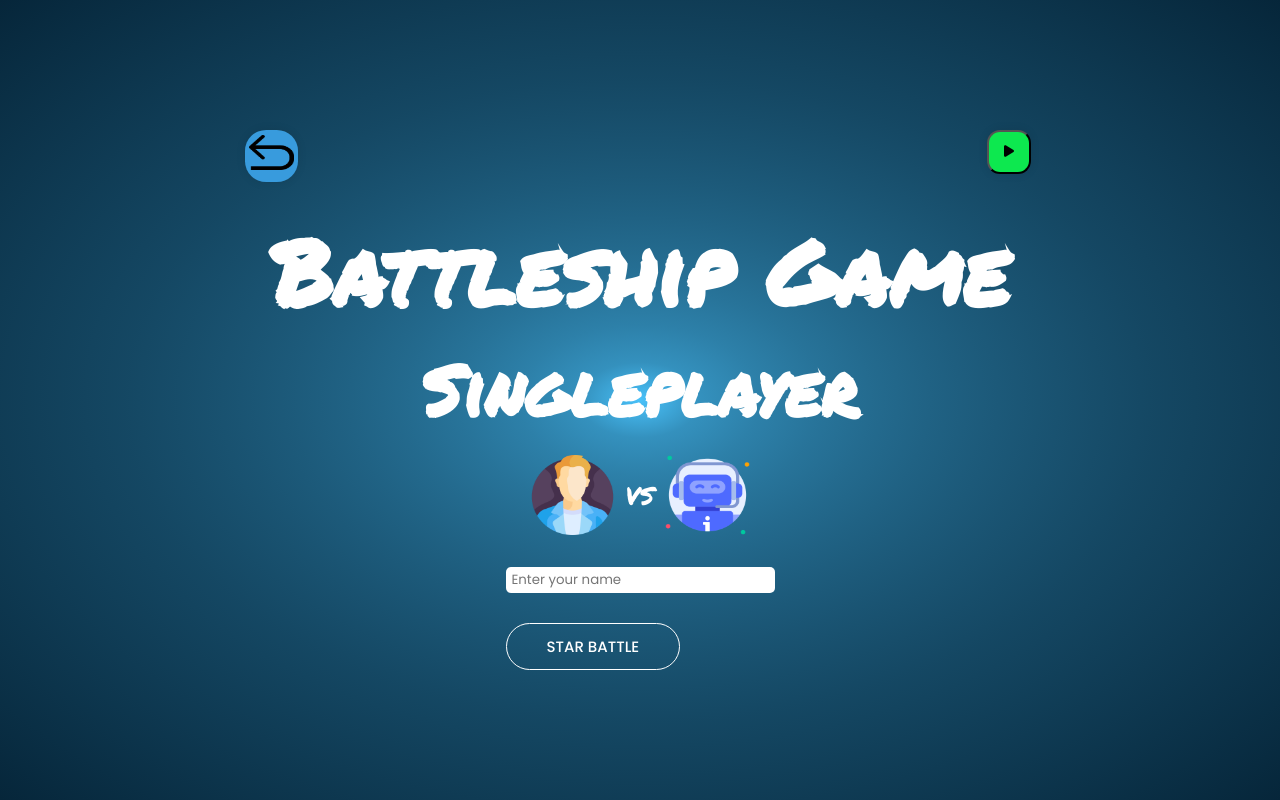
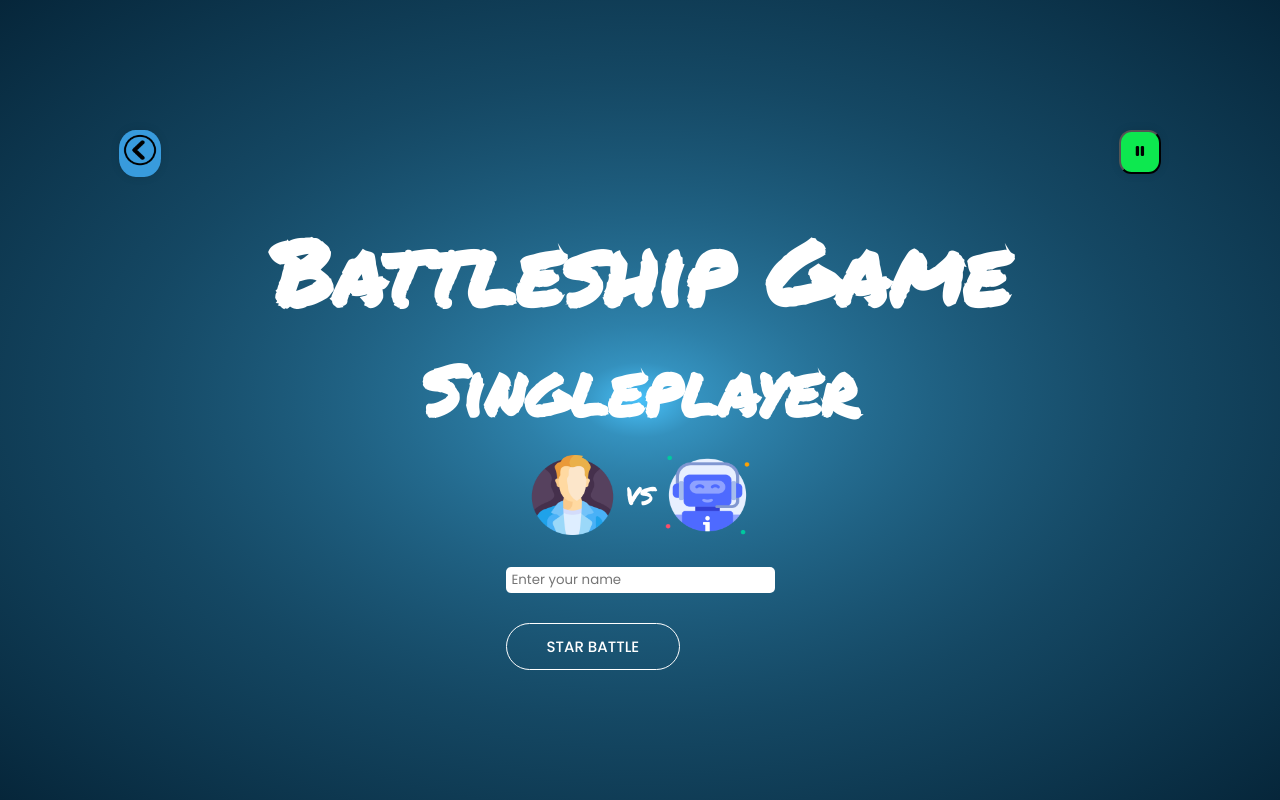
Before and after one commit to iee-ihu-gr-course1941/ADISE23_BattleshipGame, a PHP site: page /public/singleplayer.html in a window 1280 px wide. Run offline with PHP 8.4, Linux system fonts and the light colour scheme; a stand-in replaces the project's code that opens the database connection.

Commit message:
Back and Music buttons integration in Single and Multipler Mode
Responsive, full functional, music starts onLoad

```diff
--- a/public/css/game.css
+++ b/public/css/game.css
@@ -23,12 +23,11 @@ body {
   display: inline-block;
   position: absolute;
   margin-bottom: 30px;
-  padding: 5px 4px;
   background-color: #389bdd;
   border-radius: 40%;
   transition: background-color 0.3s;
   box-shadow: 0px 0px 10px rgba(0, 0, 0, 0.1);
-  margin-right:100%
+  margin-right:1000px;
 }
 
 .btn-div  .music-button {
@@ -41,10 +40,11 @@ body {
   border-radius: 30%;
   transition: background-color 0.3s;
   box-shadow: 0px 0px 10px rgba(0, 0, 0, 0.1);
-  margin-left:100%
+  margin-left:1000px;
 }
 
-@media (max-width: 500px) {
+
+@media (max-width: 1050px) {
   .btn-div  .back-button {
     margin-right:80%
   }
--- a/public/js/singleplayer.js
+++ b/public/js/singleplayer.js
@@ -428,11 +428,24 @@ const sr = ScrollReveal({
   delay: 450,
   reset: true
 });
+
+function toggleMusic() {
+  if (musicEnabled) {
+      backgroundMusic.pause();
+      musicButton.innerHTML = '<i class="fas fa-play"></i>';
+  } else {
+      backgroundMusic.play();
+      musicButton.innerHTML = '<i class="fas fa-pause"></i>';
+  }
+  musicEnabled = !musicEnabled;
+}
+
+
 // Calling Reveal Methods:
 sr.reveal('#game-title', { delay: 500, origin: 'top' });
 sr.reveal('#game-mode', { delay: 500, origin: 'top' });
 sr.reveal('#game-img', { delay: 1500, origin: 'right' });
 sr.reveal('#nameOfUser ', { delay: 2500, origin: 'left' });
 sr.reveal('#start', { delay: 3500, origin: 'bottom' });
-sr.reveal('.back-button', { delay:100, origin: 'left'});
-sr.reveal('.music-button', { delay:100, origin: 'right'});
+//sr.reveal('.back-button', { delay:100, origin: 'left'});
+//sr.reveal('.music-button', { delay:100, origin: 'right'});
--- a/public/singleplayer.html
+++ b/public/singleplayer.html
@@ -20,18 +20,24 @@
         <!-- Back and Music Button -->
         <div class="btn-div">
           <a href="#" class="back-button">
-            <img src="./img/PngItem_780766.png" alt="Back" width="45" height="35" onclick="history.back()">
+            <img src="./img/back.png" alt="Back" width="42" height="40" onclick="history.back()">
           </a>
 
           <button href="#" class="music-button" id="musicButton" onclick="toggleMusic()">
-            <i class="fas fa-play"></i>
+            <i class="fas fa-pause"></i>
           </button>
           <audio id="backgroundMusic" loop>
             <source src="./sounds/battle-of-the-dragons-8037.mp3" type="audio/mp3">
             Your browser does not support the audio element.
           </audio>
+
           <script>
-            var musicEnabled = false;
+            window.addEventListener("DOMContentLoaded", event => {
+              const audio = document.querySelector("audio");
+              audio.play();
+            });
+
+            var musicEnabled = true;
             var backgroundMusic = document.getElementById('backgroundMusic');
             var musicButton = document.getElementById('musicButton');
 
@@ -86,10 +92,24 @@
             </label>
         </div>
 
+        <!-- Back and Music Buttons-->
+        <div class="btn-div">
+          <a href="#" class="back-button">
+            <img src="./img/back.png" alt="Back" width="42" height="40" onclick="history.back()">
+          </a>
+
+          <button href="#" class="music-button" id="musicButton2" onclick="toggleMusic()">
+            <i class="fas fa-pause"></i>
+          </button>
+        </div>
+
+
         <!-- Game Title -->
         <div class="game-title">
             <h1>Battleship Game</h1>
         </div>
+
+
 
         <!-- Game Mode -->
         <div class="game-mode">
```
Also changed, not shown: public/multiplayer.html (+48 -0 lines), public/img/back.png (added).
